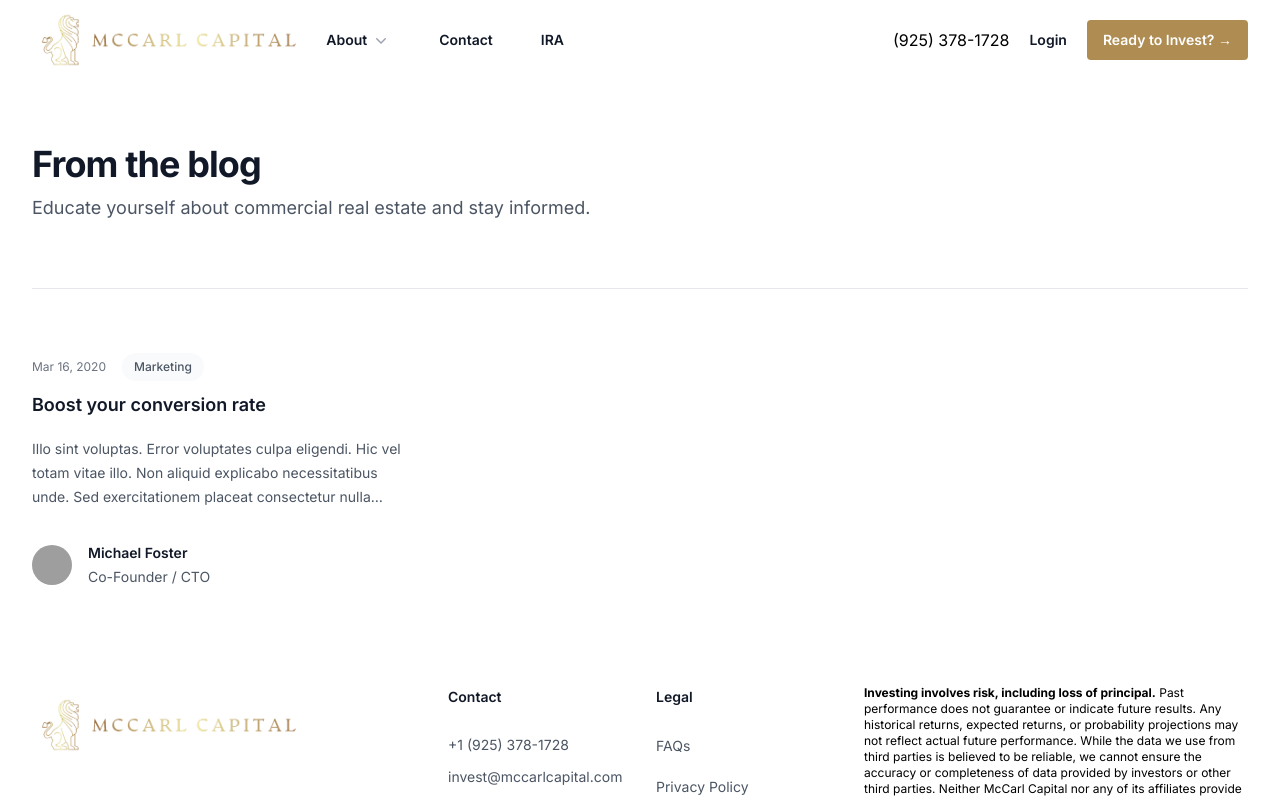
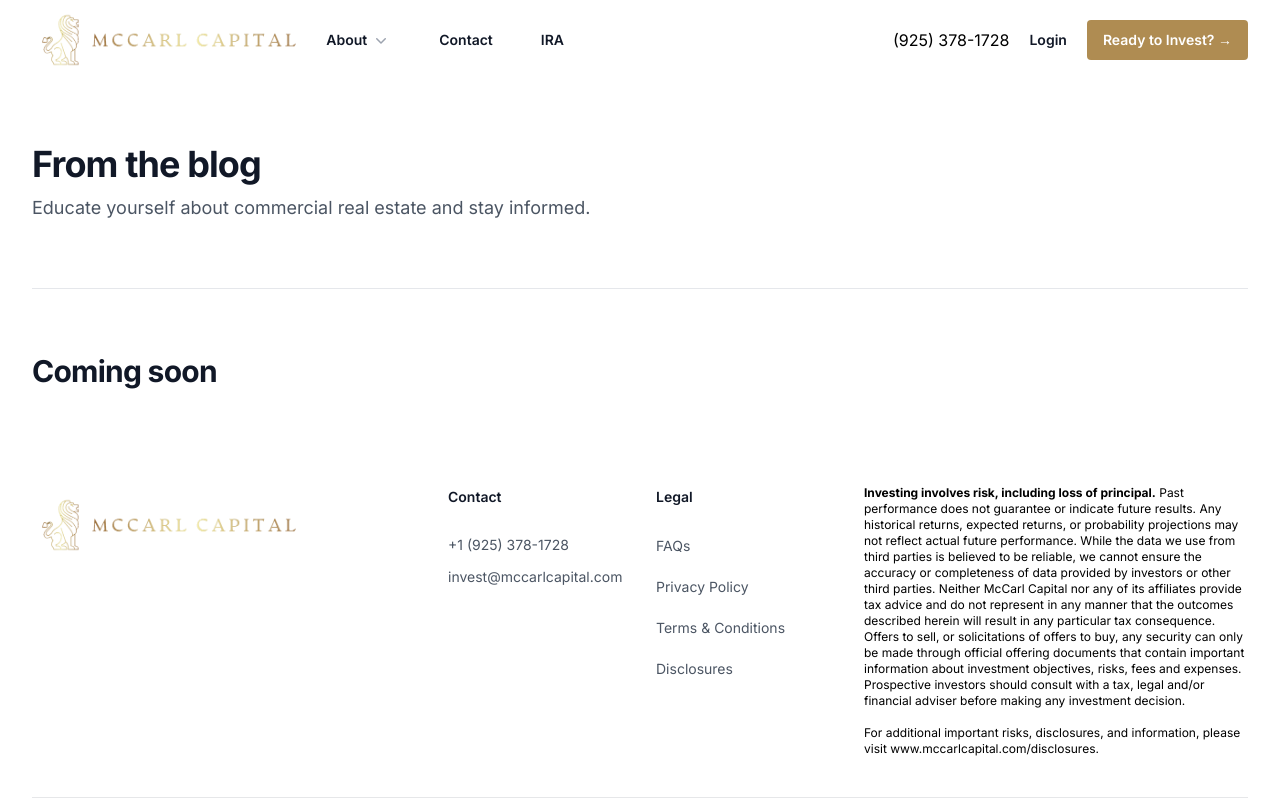
Before and after one commit to connormccarl/mccarlcapital, a Next.js app in the folder mccarlcapital-app/: page /blog in a window 1280 px wide. Shown: the top 798 px of the page. Built offline with nearby package versions, Linux system fonts and the light colour scheme; grey boxes are pictures that could not be loaded.

Commit message:
blog coming soon

```diff
--- a/mccarlcapital-app/app/(main)/blog/page.tsx
+++ b/mccarlcapital-app/app/(main)/blog/page.tsx
@@ -32,7 +32,7 @@
           </p>
         </div>
         <div className="mx-auto mt-10 grid max-w-2xl grid-cols-1 gap-x-8 gap-y-16 border-t border-gray-200 pt-10 sm:mt-16 sm:pt-16 lg:mx-0 lg:max-w-none lg:grid-cols-3">
-          {posts.map((post) => (
+          {/*posts.map((post) => (
             <article key={post.id} className="flex max-w-xl flex-col items-start justify-between">
               <div className="flex items-center gap-x-4 text-xs">
                 <time dateTime={post.datetime} className="text-gray-500">
@@ -67,7 +67,8 @@
                 </div>
               </div>
             </article>
-          ))}
+          ))*/}
+          <h2 className="text-2xl font-bold tracking-tight text-gray-900 sm:text-3xl">Coming soon</h2>
         </div>
       </div>
     </div>
```
